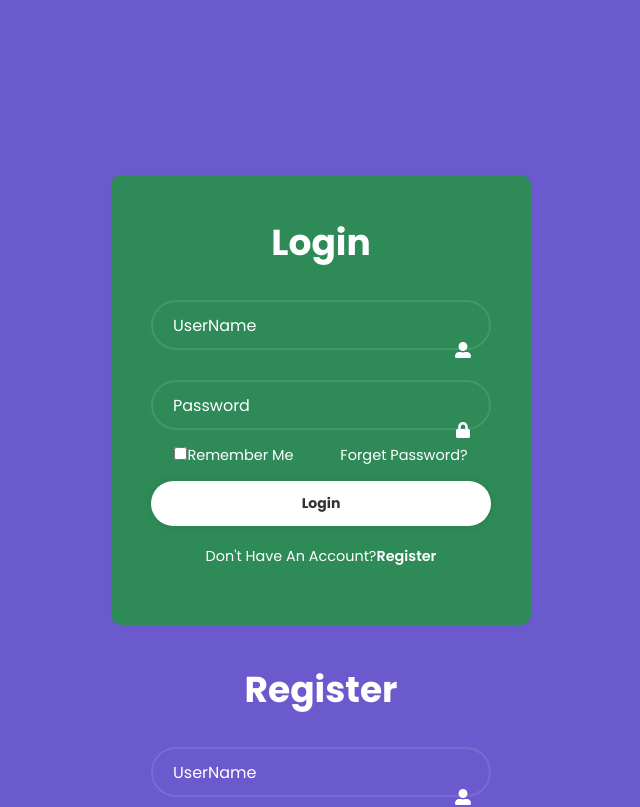
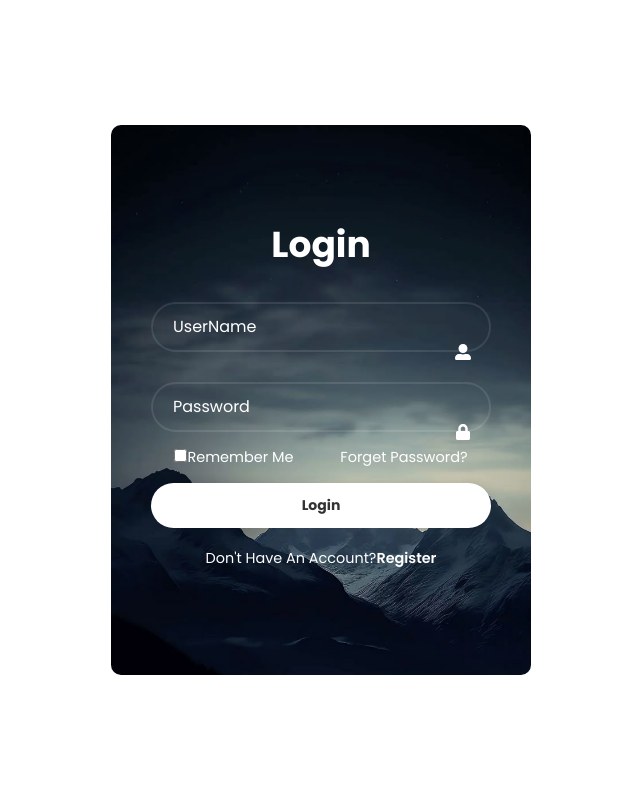
Before and after one commit to ziyahulhaq/Weather, a React (Vite) app: page / in a window 1280 px wide. Shown: the top 807 px of the page, without its empty margins (319-959 px from the left). Built offline with nearby package versions, Linux system fonts and the light colour scheme; a web font is replaced by a local one.

Commit message:
added all features

```diff
--- a/src/components/Sighnup.jsx
+++ b/src/components/Sighnup.jsx
@@ -1,4 +1,4 @@
-import React from "react";
+import React, { useState } from "react";
 import { Link } from "react-router-dom";
 import { IoIosArrowBack } from "react-icons/io";
 import "./sighnup.css";
@@ -7,8 +7,21 @@ import { FaLock } from "react-icons/fa";
 import { FaEnvelope } from "react-icons/fa";
 
 const Sighnup = () => {
+
+    const [action , setAction] =useState ("");
+
+    const registerLink = () =>{
+          setAction("active")
+    };
+
+        const loginLink = () =>{
+          setAction("")
+
+    };
+
+
   return (
-    <div className="wrapper">
+    <div className={`wrapper ${action}`}>
       <div className="for-box login">
         <form action="">
           <h1>Login</h1>
@@ -28,10 +41,12 @@ const Sighnup = () => {
          <label> <input type="checkbox"></input>Remember Me</label>
          <a href="#">Forget Password?</a>
           </div>
+<Link to="/second">
           <button type="submit">Login</button>
+</Link>
           <div className="register-link">
             <p>Don't Have An Account?
-            <a href="#">Register</a></p>
+            <a href="#" onClick={registerLink}>Register</a></p>
           </div>
         </form>
       </div>
@@ -62,10 +77,12 @@ const Sighnup = () => {
           <div className="remember-forget">
          <label> <input type="checkbox"></input> I Agree To The Terms & Conditions</label>
           </div>
+          <Link to="/second">
           <button type="submit">Register</button>
+          </Link>
           <div className="register-link">
-            <p>Don't Have An Account?
-            <a href="#">Register</a></p>
+            <p>Already Have An Account?
+            <a href="#" onClick={loginLink} >Register</a></p>
           </div>
         </form>
       </div>
--- a/src/components/sighnup.css
+++ b/src/components/sighnup.css
@@ -10,19 +10,47 @@ body{
   justify-content: center;
   align-items: center;
   min-height: 100vh;
-  background: slateblue;
+  background: #fff;
+    background-size: cover;
+
 }
 .wrapper{
     position: relative;
     width: 420px;
-    height: 450px;
+    height: 550px;
     background: seagreen;
     border-radius: 10px;
     color: #fff;
+    display: flex;
+    align-items: center;
+    overflow: hidden;
+    transition: height .2s ease;
+    background-image: url('/images/Wallpaper.jpeg');
+    background-size: cover;
+}
+.wrapper.active{
+    height: 520px;
 }
 .wrapper .for-box{
     width: 100%;
     padding: 40px;
+}
+.wrapper .for-box.login{
+    transition: translate .18s ease;
+    translate: 0;
+}
+.wrapper .for-box.register{
+    position: absolute;
+    transition: none;
+    translate: 400px;
+}
+.wrapper.active .for-box.login{
+    transition: none;
+    translate: -400px;
+}
+.wrapper.active .for-box.register{
+    transition: translate .18s ease;
+    translate: 0;
 }
 form h1{
     font-size: 36px;
```
Also changed, not shown: public/images/Night Laptop Wallpaper.jpeg (added), public/images/Wallpaper.jpeg (added).
